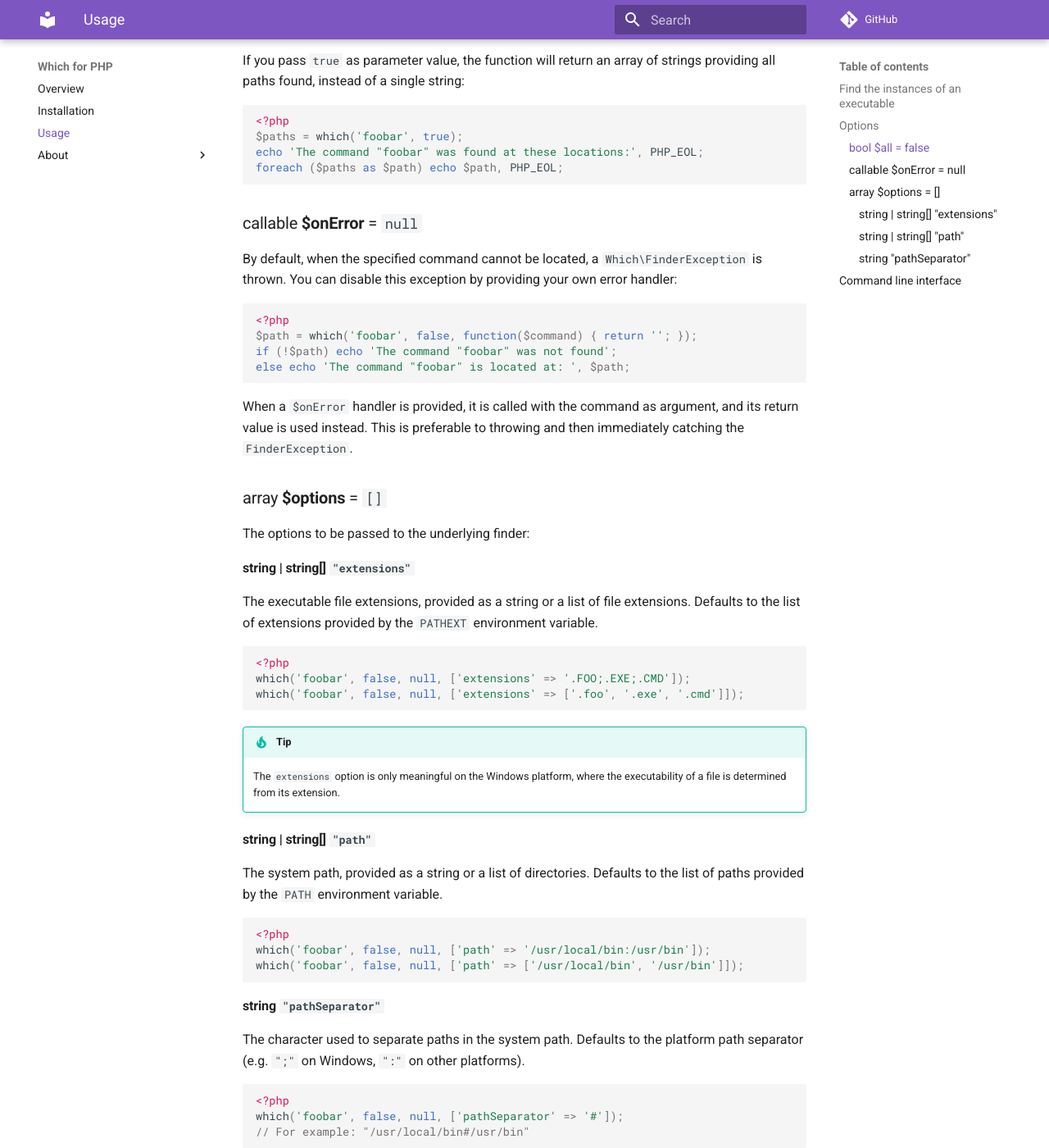
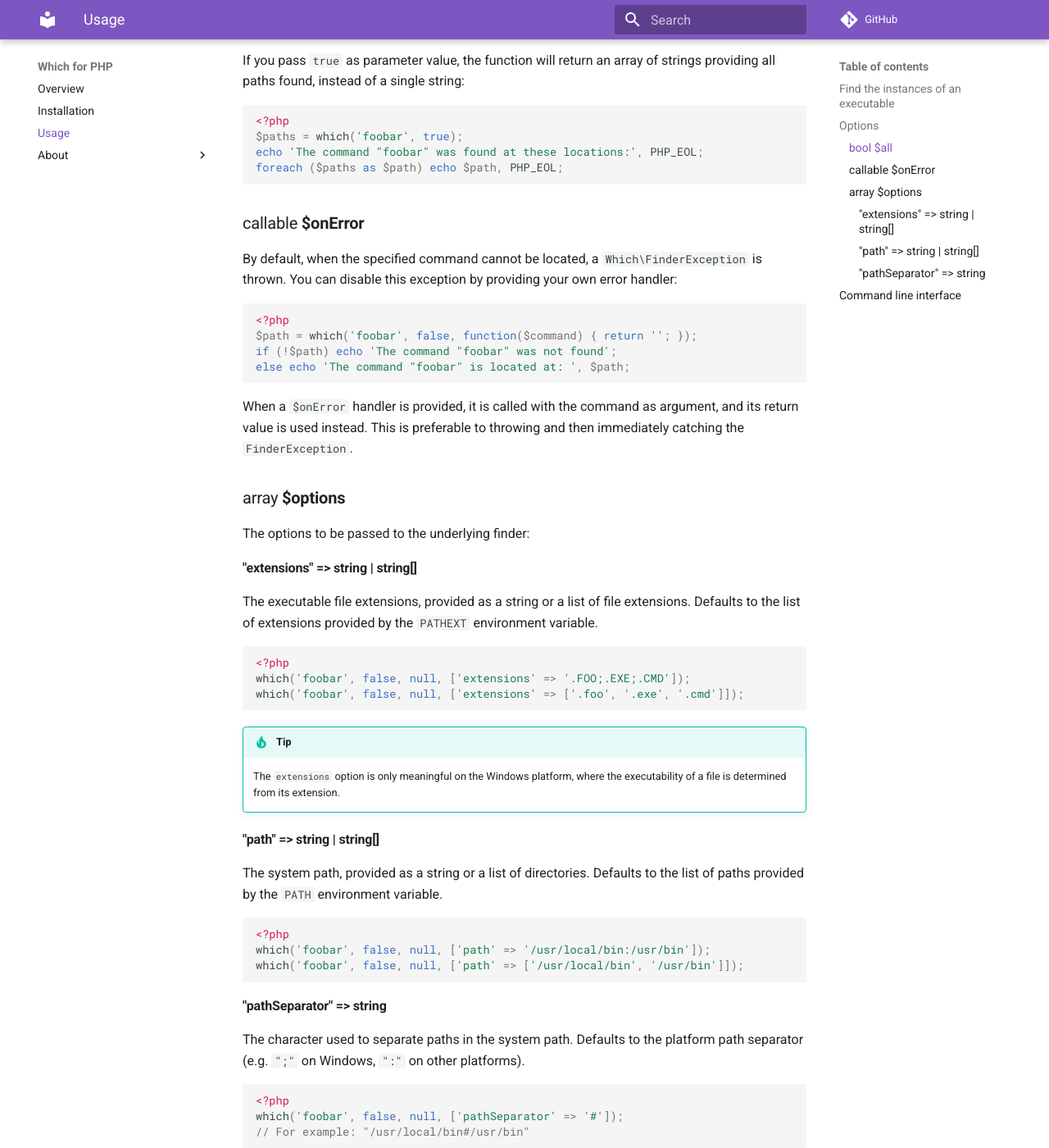
Before and after one commit to cedx/which.php, an MkDocs documentation site: the page built from doc/usage.md, in a window 1280 px wide and 1400 px high, scrolled down 809 px. Shown: the whole window at 82% size. Built offline with MkDocs 1.6.1 and Material for MkDocs 9.7.7, drawn with Linux system fonts in a browser that asks for light colours; comment, search, counter and statistics services are not loaded; old or Windows-style settings are respelled for this version of MkDocs.

Commit message:
Updated the usage

````diff
--- a/doc/usage.md
+++ b/doc/usage.md
@@ -28,7 +28,7 @@ If the command could not be located, a `Which\FinderException` is thrown.
 ## Options
 The behavior of the `Which\which()` function can be customized using the following parameters.
 
-### bool **$all** = `false`
+### bool **$all**
 A value indicating whether to return all executables found, instead of just the first one.
 
 If you pass `true` as parameter value, the function will return an array of strings providing all paths found, instead of a single string:
@@ -40,7 +40,7 @@ echo 'The command "foobar" was found at these locations:', PHP_EOL;
 foreach ($paths as $path) echo $path, PHP_EOL;
 ```
 
-### callable **$onError** = `null`
+### callable **$onError**
 By default, when the specified command cannot be located, a `Which\FinderException` is thrown. You can disable this exception by providing your own error handler:
 
 ```php
@@ -52,10 +52,10 @@ else echo 'The command "foobar" is located at: ', $path;
 
 When a `$onError` handler is provided, it is called with the command as argument, and its return value is used instead. This is preferable to throwing and then immediately catching the `FinderException`.
 
-### array **$options** = `[]`
+### array **$options**
 The options to be passed to the underlying finder:
 
-#### string | string[] `"extensions"`
+#### "extensions" => string | string[]
 The executable file extensions, provided as a string or a list of file extensions. Defaults to the list of extensions provided by the `PATHEXT` environment variable.
 
 ```php
@@ -67,7 +67,7 @@ which('foobar', false, null, ['extensions' => ['.foo', '.exe', '.cmd']]);
 !!! tip
     The `extensions` option is only meaningful on the Windows platform, where the executability of a file is determined from its extension.
 
-#### string | string[] `"path"`
+#### "path" => string | string[]
 The system path, provided as a string or a list of directories. Defaults to the list of paths provided by the `PATH` environment variable.
 
 ```php
@@ -76,7 +76,7 @@ which('foobar', false, null, ['path' => '/usr/local/bin:/usr/bin']);
 which('foobar', false, null, ['path' => ['/usr/local/bin', '/usr/bin']]);
 ```
 
-#### string `"pathSeparator"`
+#### "pathSeparator" => string
 The character used to separate paths in the system path. Defaults to the platform path separator (e.g. `";"` on Windows, `":"` on other platforms).
 
 ```php
````
